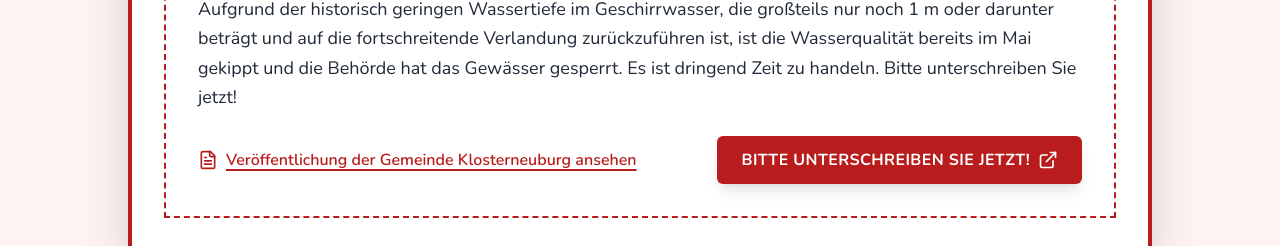
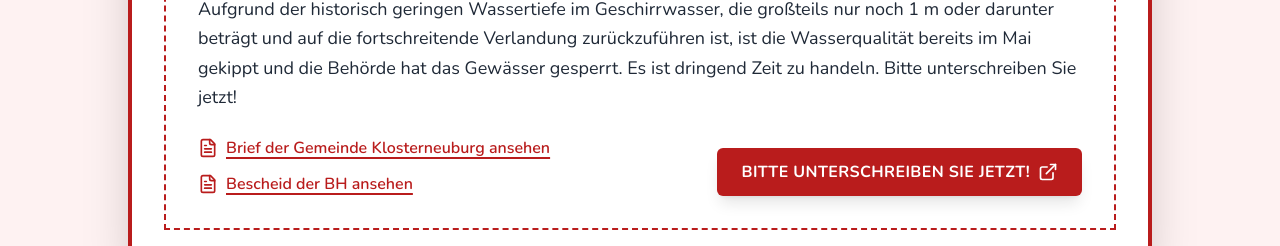
Before and after one commit to UnsereAuBrauchtHilfe/website, a React (Vite) app: page / in a window 1280 px wide. Shown: the part 1075-1321 px from the top of the page. Built offline with nearby package versions, Linux system fonts and the light colour scheme; no server answers.

Commit message:
Add Gemeinde document link to notice

```diff
--- a/src/components/BadeverbotNotice.tsx
+++ b/src/components/BadeverbotNotice.tsx
@@ -6,17 +6,19 @@ const petitionUrl =
 
 const publicationImage = '/images/badeverbot-geschirrwasser.jpg';
 
+type NoticeDocument = 'gemeinde' | 'bh';
+
 const BadeverbotNotice: React.FC = () => {
-  const [isLightboxOpen, setIsLightboxOpen] = useState(false);
+  const [activeDocument, setActiveDocument] = useState<NoticeDocument | null>(null);
 
   useEffect(() => {
-    if (!isLightboxOpen) {
+    if (!activeDocument) {
       return;
     }
 
     const handleKeyDown = (event: KeyboardEvent) => {
       if (event.key === 'Escape') {
-        setIsLightboxOpen(false);
+        setActiveDocument(null);
       }
     };
 
@@ -27,7 +29,9 @@ const BadeverbotNotice: React.FC = () => {
       document.body.style.overflow = '';
       window.removeEventListener('keydown', handleKeyDown);
     };
-  }, [isLightboxOpen]);
+  }, [activeDocument]);
+
+  const closeLightbox = () => setActiveDocument(null);
 
   return (
     <section className="bg-red-50 py-10 md:py-14">
@@ -57,15 +61,26 @@ const BadeverbotNotice: React.FC = () => {
                 </p>
               </div>
 
-              <div className="flex flex-col gap-6 sm:flex-row sm:items-center sm:justify-between">
+              <div className="flex flex-col gap-6 sm:flex-row sm:items-end sm:justify-between">
+                <div className="flex flex-col items-start gap-3">
                   <button
                     type="button"
-                  onClick={() => setIsLightboxOpen(true)}
+                    onClick={() => setActiveDocument('gemeinde')}
                     className="inline-flex items-center text-left font-semibold text-red-700 underline decoration-2 underline-offset-4 transition-colors hover:text-red-900"
                   >
                     <FileText className="mr-2 h-5 w-5 flex-shrink-0" />
-                  Veröffentlichung der Gemeinde Klosterneuburg ansehen
+                    Brief der Gemeinde Klosterneuburg ansehen
                   </button>
+
+                  <button
+                    type="button"
+                    onClick={() => setActiveDocument('bh')}
+                    className="inline-flex items-center text-left font-semibold text-red-700 underline decoration-2 underline-offset-4 transition-colors hover:text-red-900"
+                  >
+                    <FileText className="mr-2 h-5 w-5 flex-shrink-0" />
+                    Bescheid der BH ansehen
+                  </button>
+                </div>
 
                 <a
                   href={petitionUrl}
@@ -82,31 +97,63 @@ const BadeverbotNotice: React.FC = () => {
         </div>
       </div>
 
-      {isLightboxOpen && (
+      {activeDocument && (
         <div
           className="fixed inset-0 z-[100] flex items-center justify-center bg-black/85 p-4"
-          onClick={() => setIsLightboxOpen(false)}
+          onClick={closeLightbox}
           role="dialog"
           aria-modal="true"
-          aria-label="Veröffentlichung der Gemeinde Klosterneuburg"
+          aria-label={
+            activeDocument === 'gemeinde'
+              ? 'Brief der Gemeinde Klosterneuburg'
+              : 'Bescheid der Bezirkshauptmannschaft Tulln'
+          }
         >
           <div
-            className="relative max-h-full w-full max-w-3xl"
+            className="relative max-h-full w-full max-w-3xl overflow-y-auto"
             onClick={(event) => event.stopPropagation()}
           >
             <button
               type="button"
-              onClick={() => setIsLightboxOpen(false)}
+              onClick={closeLightbox}
               className="absolute -right-2 -top-12 inline-flex h-10 w-10 items-center justify-center rounded-full bg-white text-gray-900 shadow-lg transition-colors hover:bg-gray-100 focus:outline-none focus:ring-2 focus:ring-white focus:ring-offset-2 focus:ring-offset-black md:-right-4"
-              aria-label="Veröffentlichung schließen"
+              aria-label="Dokument schließen"
             >
               <X className="h-6 w-6" />
             </button>
+
+            {activeDocument === 'gemeinde' ? (
+              <article className="mx-auto max-h-[85vh] overflow-y-auto rounded-lg bg-white p-6 text-gray-900 shadow-2xl md:p-10">
+                <h3 className="mb-6 text-3xl font-normal">Altarm im Strandbad gesperrt</h3>
+                <p className="mb-5 text-lg font-bold leading-relaxed">
+                  Aufgrund letzter Untersuchungsergebnisse des Wassers im Altarm im Strandbad
+                  Klosterneuburg wurde seitens der Bezirkshauptmannschaft Tulln per Verordnung
+                  ein allgemeines Badeverbot verhängt. Dies betrifft nicht die
+                  Schwimmbeckenanlagen.
+                </p>
+                <p className="mb-5 text-lg leading-relaxed">
+                  Laut Prüfbericht der Eurofins Umweltanalytik Österreich GmbH vom 27. Mai 2026
+                  hat eine Badewasseruntersuchung des Flussbades „Altarm Geschirrwasser” am 12.
+                  Mai 2026 eine Gefährdung der Badegäste durch eine mögliche Massenentwicklung
+                  bzw. ein Freisetzen von Cyanobakterientoxine ergeben. Das Gewässer entspreche
+                  in chemisch-physikalischer Hinsicht, auf Grund der stark verminderten
+                  Sichttiefe sowie den erhöhten Parameterwerten von Oxidierbarkeit, Phosphor und
+                  Chlorophyll-a nicht den Anforderungen an Badegewässer. Durch mögliche
+                  Badewasserinfektionen sei eine Gefährdung der Gesundheit gegeben. Eine
+                  Kontrolluntersuchung wurde unverzüglich in Auftrag gegeben. Bis weitere
+                  Ergebnisse vorliegen bleibt das Badeverbot im Altarm aufrecht.
+                </p>
+                <p className="text-lg leading-relaxed">
+                  Quelle: Homepage der Stadtgemeinde Klosterneuburg
+                </p>
+              </article>
+            ) : (
               <img
                 src={publicationImage}
                 alt="Veröffentlichung der Bezirkshauptmannschaft Tulln zum Badeverbot am Altarm Geschirrwasser"
                 className="mx-auto max-h-[85vh] w-auto rounded-lg bg-white object-contain shadow-2xl"
               />
+            )}
           </div>
         </div>
       )}
```
Lines whose indentation alone changed are shown as unchanged.
